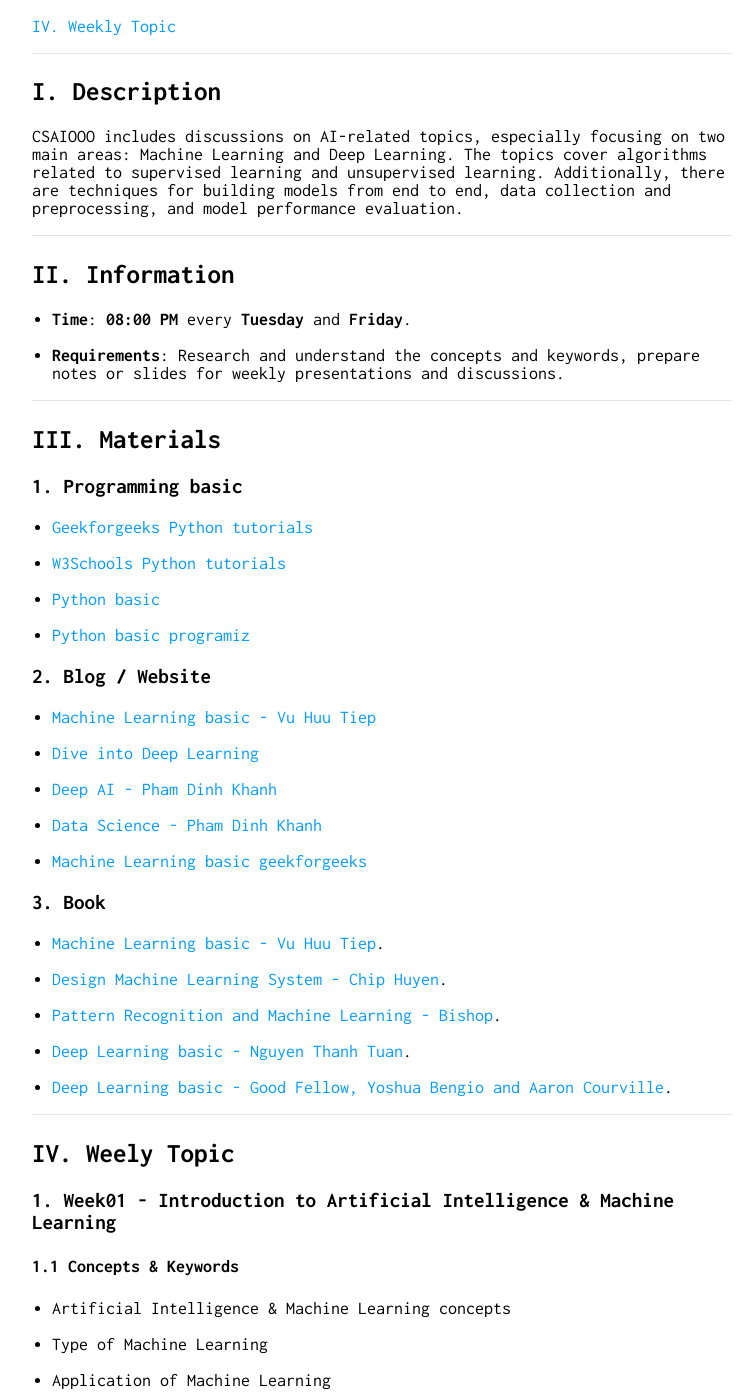
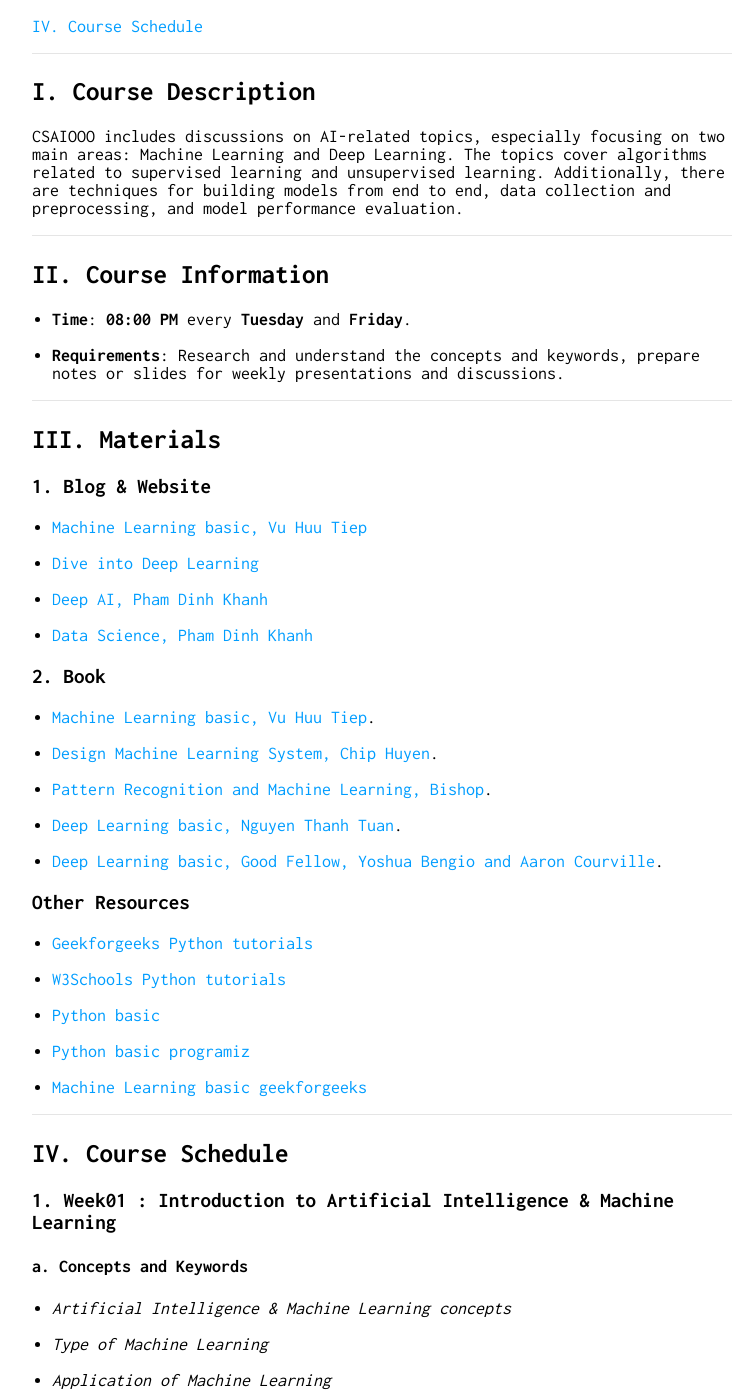
Before and after one commit to nguyenthaihoc02/About-Me, a Jekyll site: the page built from course1.md, in a window 1280 px wide and 1400 px high, scrolled down 423 px. Shown: the whole window, without its empty margins (258-1014 px from the left). Built offline with Jekyll 4.4.1, drawn with Linux system fonts in a browser that asks for light colours; part of the change alters nothing that is shown; some of the changed text lies outside the part shown.

Commit message:
update file

```diff
--- a/course1.md
+++ b/course1.md
@@ -11,34 +11,58 @@ is_contact: true
 
 ## Content
 
- [I. Description](#part1)
+ [I. Course Description](#part1)
 
- [II. Introduction](#part2)
+ [II. Course Introduction](#part2)
 
  [III. Materials](#part3)
 
- [IV. Weekly Topic](#part4)
+ [IV. Course Schedule](#part4)
 
 ---
 <a id="part1"></a>
 
-## I. Description
+## I. Course Description
 
 CSAIOOO includes discussions on AI-related topics, especially focusing on two main areas: Machine Learning and Deep Learning. The topics cover algorithms related to supervised learning and unsupervised learning. Additionally, there are techniques for building models from end to end, data collection and preprocessing, and model performance evaluation.
 
 ---
 <a id="part2"></a>
-## II. Information
+
+## II. Course Information
 
 * **Time**: **08:00 PM** every **Tuesday** and **Friday**.
 
 * **Requirements**: Research and understand the concepts and     keywords, prepare notes or slides for weekly presentations and discussions.
 
-***
+---
 <a id="part3"></a>
+
 ## III. Materials
 
-### 1. Programming basic
+### 1. Blog & Website
+
+* [Machine Learning basic, Vu Huu Tiep](https://machinelearningcoban.com/tabml_book/intro.html)
+
+* [Dive into Deep Learning](https://d2l.aivivn.com/)
+
+* [Deep AI, Pham Dinh Khanh](https://phamdinhkhanh.github.io/deepai-book/ch_intro/main_contents.html)
+
+* [Data Science, Pham Dinh Khanh](https://phamdinhkhanh.github.io/content)
+
+### 2. Book
+
+* [Machine Learning basic, Vu Huu Tiep](https://drive.google.com/file/d/1QUGAEW4nHivTr1ucW7JklayThV2JdOYk/view?usp=sharing).
+
+* [Design Machine Learning System, Chip Huyen](https://drive.google.com/file/d/1j0qaLTGOhLDFjOPO-xMnsSQfaHaPvH-O/view?usp=sharing).
+
+* [Pattern Recognition and Machine Learning, Bishop](https://drive.google.com/file/d/1x_gEQ0_Y3iVS8mYFBMAMJqHBUWqTSdVB/view?usp=sharing).
+
+* [Deep Learning basic, Nguyen Thanh Tuan](https://drive.google.com/file/d/1ZpJnz21qVZmOThS1OwFzir5saOBpiwS3/view?usp=sharing).
+
+* [Deep Learning basic, Good Fellow, Yoshua Bengio and Aaron Courville](https://drive.google.com/file/d/1gWgcS8LujPjrI7Wbcxi3H3hdm93Fx4xI/view?usp=sharing).
+
+### Other Resources
 
 * [Geekforgeeks Python tutorials](https://www.geeksforgeeks.org/python-programming-language-tutorial/?ref=lbp)
 
@@ -48,47 +72,29 @@ CSAIOOO includes discussions on AI-related topics, especially focusing on two ma
 
 * [Python basic programiz](https://www.programiz.com/python-programming)
 
-### 2. Blog / Website
-
-* [Machine Learning basic - Vu Huu Tiep](https://machinelearningcoban.com/tabml_book/intro.html)
-
-* [Dive into Deep Learning](https://d2l.aivivn.com/)
-
-* [Deep AI - Pham Dinh Khanh](https://phamdinhkhanh.github.io/deepai-book/ch_intro/main_contents.html)
-
-* [Data Science - Pham Dinh Khanh](https://phamdinhkhanh.github.io/content)
-
 * [Machine Learning basic geekforgeeks](https://www.geeksforgeeks.org/machine-learning/?ref=outind)
-
-### 3. Book
-
-* [Machine Learning basic - Vu Huu Tiep](https://drive.google.com/file/d/1QUGAEW4nHivTr1ucW7JklayThV2JdOYk/view?usp=sharing).
-
-* [Design Machine Learning System - Chip Huyen](https://drive.google.com/file/d/1j0qaLTGOhLDFjOPO-xMnsSQfaHaPvH-O/view?usp=sharing).
-
-* [Pattern Recognition and Machine Learning - Bishop](https://drive.google.com/file/d/1x_gEQ0_Y3iVS8mYFBMAMJqHBUWqTSdVB/view?usp=sharing).
-
-* [Deep Learning basic - Nguyen Thanh Tuan](https://drive.google.com/file/d/1ZpJnz21qVZmOThS1OwFzir5saOBpiwS3/view?usp=sharing).
-
-* [Deep Learning basic - Good Fellow, Yoshua Bengio and Aaron Courville](https://drive.google.com/file/d/1gWgcS8LujPjrI7Wbcxi3H3hdm93Fx4xI/view?usp=sharing).
 
 ---
 <a id="part4">
-## IV. Weely Topic
 
-### 1. Week01 - Introduction to Artificial Intelligence & Machine Learning
+## IV. Course Schedule
 
-#### 1.1 Concepts & Keywords
+### 1. Week01 : Introduction to Artificial Intelligence & Machine Learning
 
-* Artificial Intelligence & Machine Learning concepts
+#### a. Concepts and Keywords
 
-* Type of Machine Learning
+* *Artificial Intelligence & Machine Learning concepts*
 
-* Application of Machine Learning
+* *Type of Machine Learning*
 
-* Life cycle of Machine Learning
+* *Application of Machine Learning*
 
----
+* *Life cycle of Machine Learning*
+
+#### b. Hands on
+
+* None
+
 ### 2. Week02 - Suppervised Learning algorithms in Machine Learning
 
 #### 2.1 Concepts & Keywords
```
